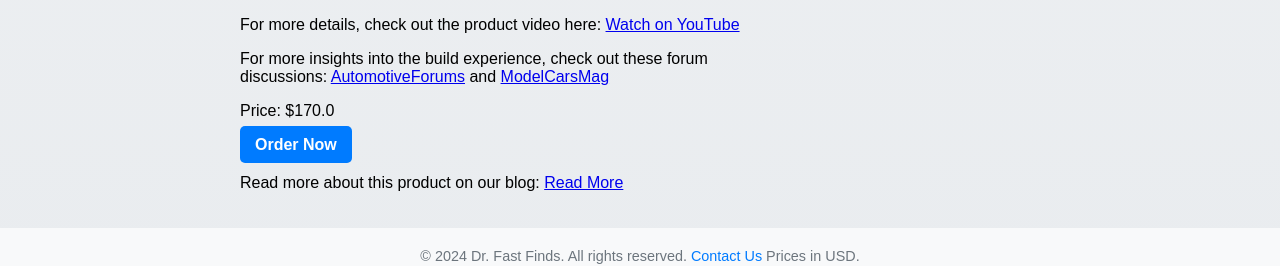
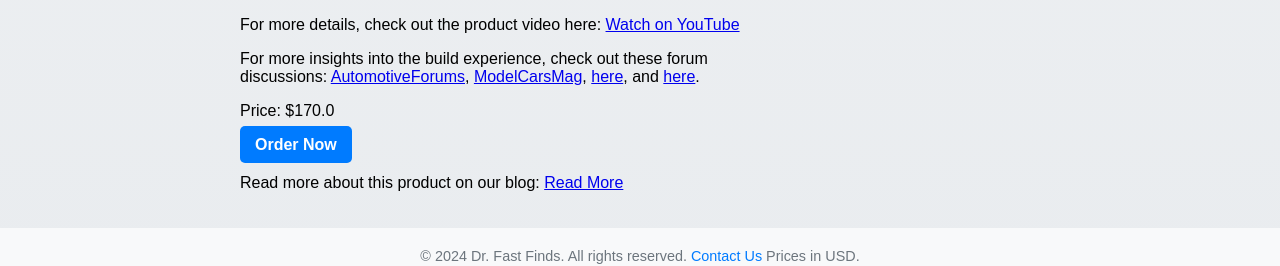
Before and after one commit to drfastfinds/drfastfinds-site, a Jekyll site: the page built from _products/ferrari-f2003-ga-japan.md, in a window 1280 px wide and 900 px high, scrolled down 1082 px, cut to the strip 616-882 px from the top of the window. Built offline with Jekyll 4.4.1, drawn with Linux system fonts in a browser that asks for light colours.

Commit message:
Update ferrari-f2003-ga-japan.md

```diff
--- a/_products/ferrari-f2003-ga-japan.md
+++ b/_products/ferrari-f2003-ga-japan.md
@@ -30,8 +30,10 @@
   <a href="{{ page.youtube_link }}" target="_blank">Watch on YouTube</a></p>
 
   <p>For more insights into the build experience, check out these forum discussions:
-    <a href="https://www.automotiveforums.com/t1086938-fujimi_ferrari_f2003_ga.html">AutomotiveForums</a> and
-    <a href="https://www.modelcarsmag.com/forums/topic/152775-tamiya-mclaren-mp46-build/](https://www.britmodeller.com/forums/index.php?/topic/234959417-fujimi-ferrari-f2003-ga/)" target="_blank">ModelCarsMag</a></p>
+    <a href="https://www.automotiveforums.com/t1086938-fujimi_ferrari_f2003_ga.html">AutomotiveForums</a>,
+    <a href="https://www.modelcarsmag.com/forums/topic/152775-tamiya-mclaren-mp46-build/](https://www.britmodeller.com/forums/index.php?/topic/234959417-fujimi-ferrari-f2003-ga/)" target="_blank">ModelCarsMag</a>,
+    <a href="https://www.britmodeller.com/forums/index.php?/topic/234964681-fujimi-ferrari-f2003-japan-gp-120/" target="_blank">here</a>, and
+    <a href="https://www.britmodeller.com/forums/index.php?/topic/234959417-fujimi-ferrari-f2003-ga/" target="_blank">here</a>.</p>
 
 image: "https://drfastfinds.github.io/drfastfinds-site/assets/images/f2003.jpg"
 ---
```
